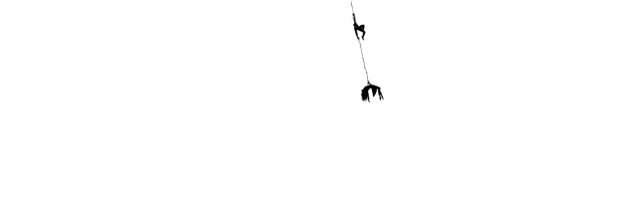
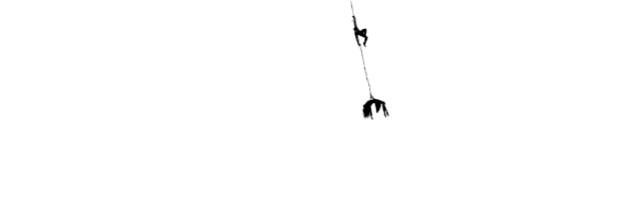
Before and after one commit to draco-go-89/lubo, a plain HTML site: page index.html in a window 1280 px wide. Shown: the top 197 px of the page, 288-928 px from the left. Drawn offline with Linux system fonts and the light colour scheme.

Commit message:
the size of spider made little bigger

```diff
--- a/style.css
+++ b/style.css
@@ -199,7 +199,7 @@
     margin-left: -60px;
 
     background-image: url('image/spider.png');
-    background-size: 60%;
+    background-size: 70%;
     background-repeat: no-repeat;
     background-position: top center;
 
```
